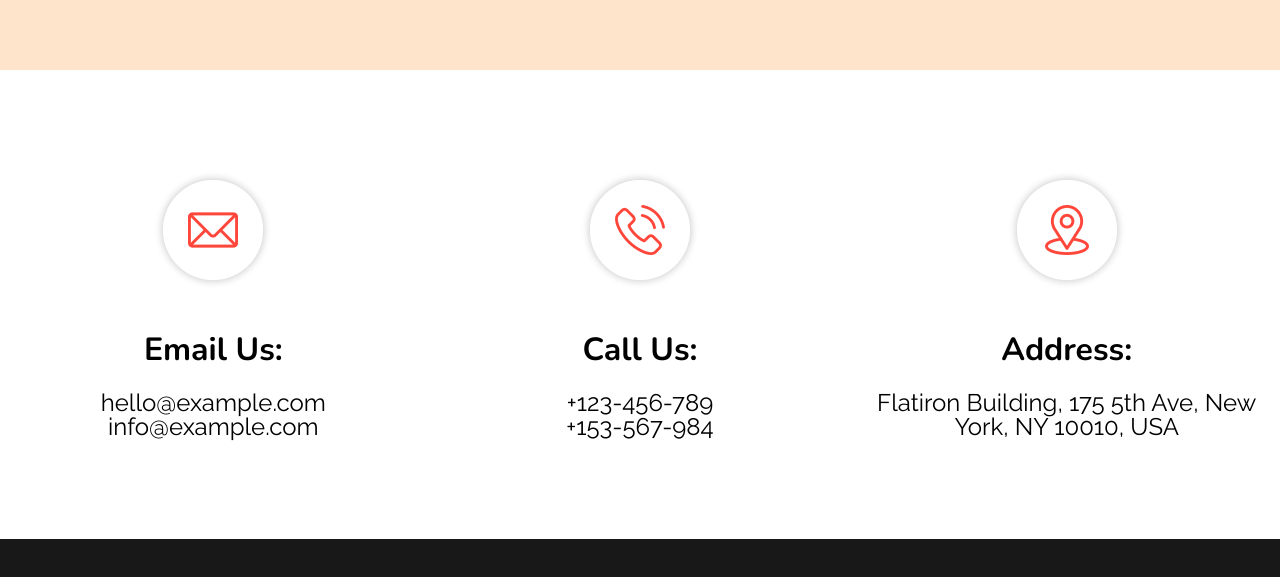
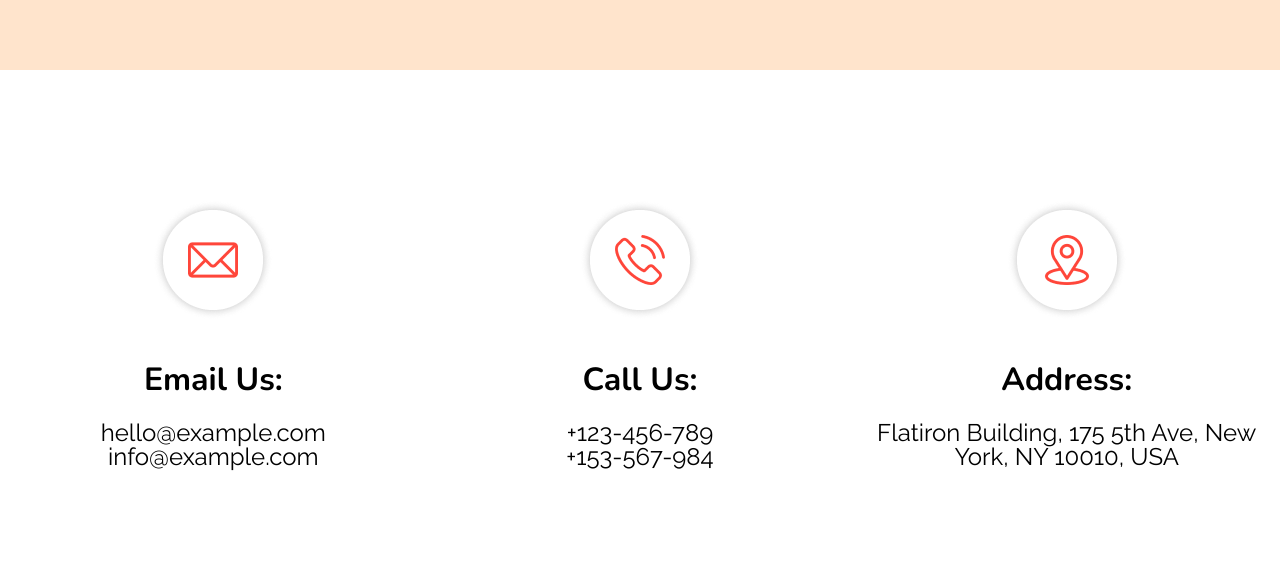
Before and after one commit to Almazik2013/final_project, a plain HTML site: page index.html in a window 1280 px wide. Shown: the part 1836-2413 px from the top of the page. Drawn offline with nearby package versions, Linux system fonts and the light colour scheme.

Commit message:
final_project

```diff
--- a/style.css
+++ b/style.css
@@ -248,12 +248,13 @@ header{
     background-color: rgba(255, 255, 255, 1);
     text-align: center;
     margin-bottom: 100px;
+    padding-top: 30px;
+    padding-bottom: 53px;
 }
 
 .contact_card:hover{
     background-color: #FF463A;
-    border-radius: 5px;
-    padding: 15px 30px;
+    border-radius: 10px;
 
 }
 
```
